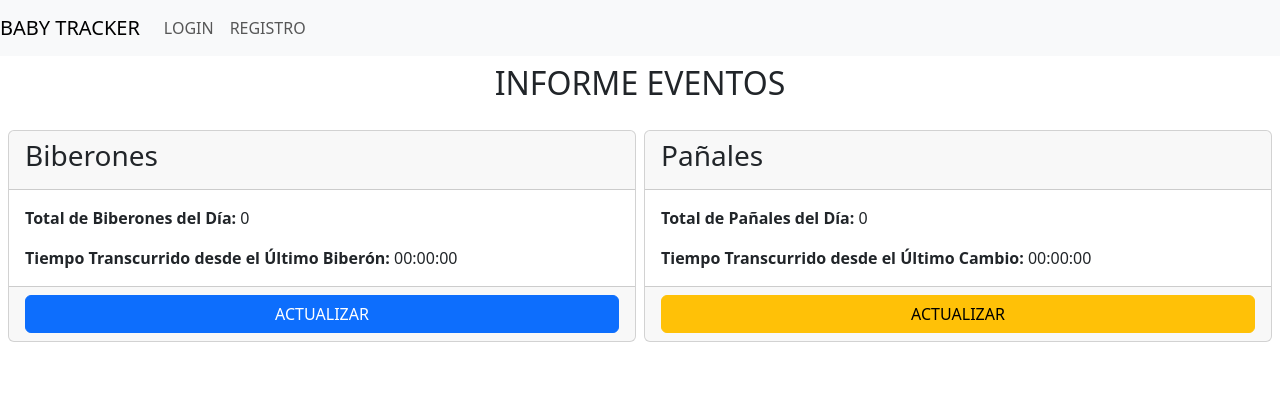
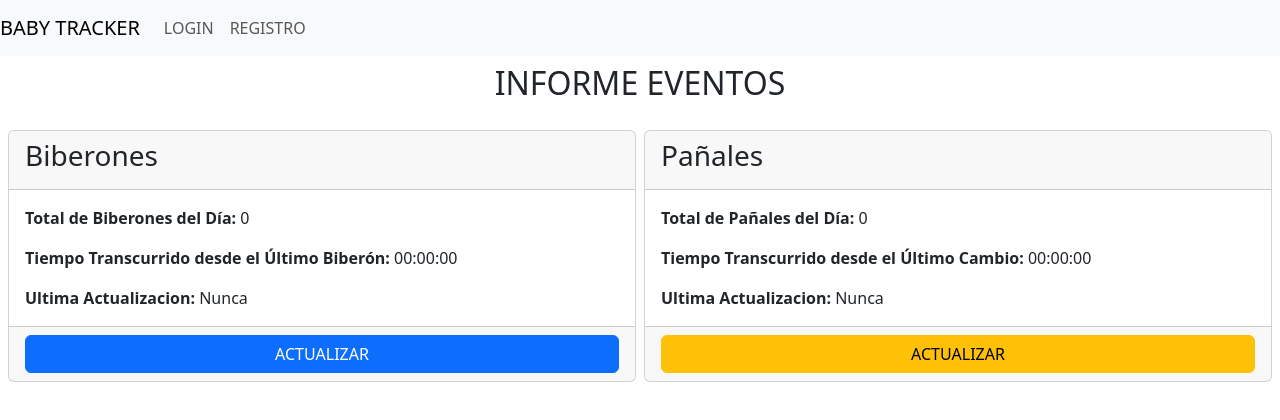
Before and after one commit to GianfrancoB23/TDFE, a React (Vite) app in the folder obl/: page /InformeEventos in a window 1280 px wide. Shown: the top 420 px of the page. Built offline with nearby package versions, Linux system fonts and the light colour scheme.

Commit message:
informe eventos update

```diff
--- a/obl/src/componentes/DashboardComp/InformeEventos.jsx
+++ b/obl/src/componentes/DashboardComp/InformeEventos.jsx
@@ -1,19 +1,28 @@
 import React, { useId, useEffect, useRef, useState } from "react";
 import { toast } from "react-toastify";
 import { useDispatch, useSelector } from "react-redux";
-import { guardarEventos } from "../../features/eventosSlice";
+import { guardarEventos, incrementarBiberon, resetBiberon } from "../../features/eventosSlice";
 
 const InformeEventos = () => {
 
     const dispatch = useDispatch();
     const urlAPI = "https://babytracker.develotion.com/";
 
+    const eventos = useSelector((state) => state.eventos.eventos);
+    const ctdBiberonesDia = useSelector((state) => state.eventos.ctdBiberones);
+    let fechaMinima = new Date();
+    let fechaMaxima = new Date();
+    fechaMinima.setHours(0,0,0,0);
+    fechaMaxima.setHours(23,59,59,59);
 
+    const [ultimaActualizacionBiberon, setUltimaActualizacionBiberon] = useState(null);
+    const [ultimaActualizacionPanales, setUltimaActualizacionPanales] = useState(null);
 
-    const eventos = useSelector((state) => state.eventos.eventos);
-
+    // Función para actualizar eventos
     const actualizarBiberon = () => {
         console.log("Biberon actualizado");
+        setUltimaActualizacionBiberon(new Date())
+
         fetch(`${urlAPI}eventos.php?idUsuario=${localStorage.getItem("id")}`, {
             headers: {
                 "Content-type": "application/json",
@@ -25,10 +34,27 @@ const InformeEventos = () => {
             .then((datos) => {
                 dispatch(guardarEventos(datos.eventos));
                 console.log(datos.eventos);
+
             });
+    };
 
+    // Calcula los conteos de biberones cuando eventos cambia
+    useEffect(() => {
+        if (eventos.length === 0) return; // Si no hay eventos no ghace nada
 
-    }
+        dispatch(resetBiberon());
+
+        eventos.forEach(evento => {
+            let fechaEvt = new Date(evento.fecha);
+
+            if (evento.idCategoria === 35 && fechaEvt >= fechaMinima && fechaEvt <= fechaMaxima) {
+                console.log("Evento con categoría 35 encontrado:", evento.id, evento.fecha);
+                dispatch(incrementarBiberon())
+            }
+        });
+
+        console.log("Cantidad de biberones del día:", ctdBiberonesDia);
+    }, [eventos, fechaMinima, fechaMaxima]);
 
     const actualizarPanales = () => {
         console.log("Panales actualizado");
@@ -46,11 +72,15 @@ const InformeEventos = () => {
                     <div className="card-body">
                         <p className="card-text">
                             <strong>Total de Biberones del Día: </strong>
-                            <span id="totalBiberones">0</span>
+                            <span id="totalBiberones">{ctdBiberonesDia}</span>
                         </p>
                         <p className="card-text">
                             <strong>Tiempo Transcurrido desde el Último Biberón: </strong>
                             <span id="tiempoBiberon">00:00:00</span>
+                        </p>
+                        <p className="card-text">
+                            <strong>Ultima Actualizacion: </strong>
+                            <span id="tiempoBiberon">{ultimaActualizacionBiberon ? ultimaActualizacionBiberon.toLocaleString() : 'Nunca'}</span>
                         </p>
                     </div>
                     <div className="card-footer">
@@ -74,6 +104,10 @@ const InformeEventos = () => {
                             <strong>Tiempo Transcurrido desde el Último Cambio: </strong>
                             <span id="tiempoPanales">00:00:00</span>
                         </p>
+                        <p className="card-text">
+                            <strong>Ultima Actualizacion: </strong>
+                            <span id="tiempoBiberon">{ultimaActualizacionPanales ? ultimaActualizacionPanales.toLocaleString() : 'Nunca'}</span>
+                        </p>
                     </div>
                     <div className="card-footer">
                         <button id="panalesBtn"
--- a/obl/src/features/eventosSlice.js
+++ b/obl/src/features/eventosSlice.js
@@ -1,7 +1,8 @@
-import {createSlice} from "@reduxjs/toolkit";
+import { createSlice } from "@reduxjs/toolkit";
 
 const initialState = {
   eventos: [],
+  ctdBiberones: 0
 };
 
 export const eventosSlice = createSlice({
@@ -12,8 +13,16 @@ export const eventosSlice = createSlice({
       //immer
       state.eventos = action.payload;
     },
+    incrementarBiberon: state => {
+      //immer
+      state.ctdBiberones++;
+    },
+    resetBiberon : state => {
+      //immer
+      state.ctdBiberones=0;
+    },
   },
 });
 
-export const {guardarEventos} = eventosSlice.actions;
+export const { guardarEventos,incrementarBiberon,resetBiberon } = eventosSlice.actions;
 export default eventosSlice.reducer;
```
